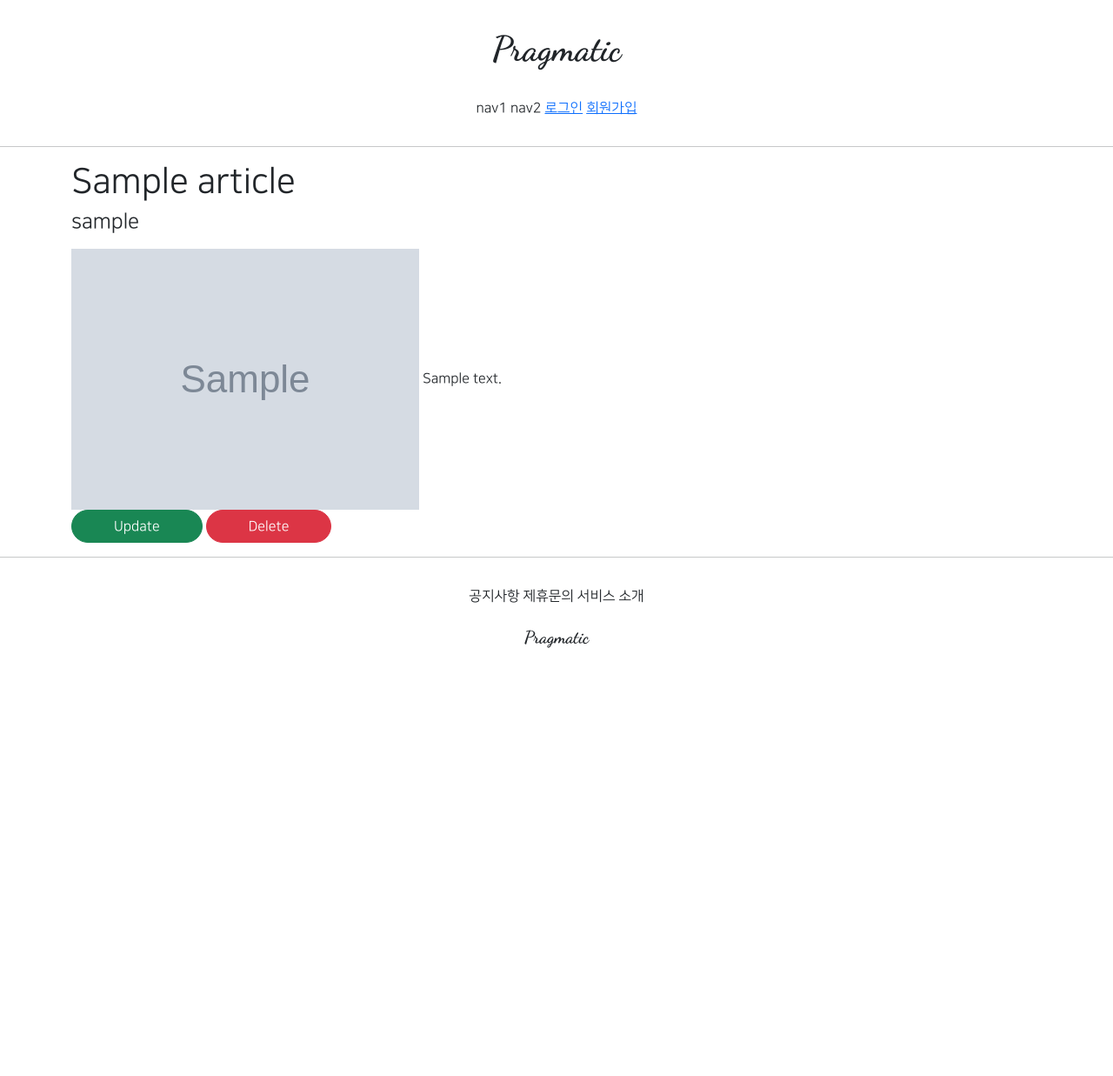
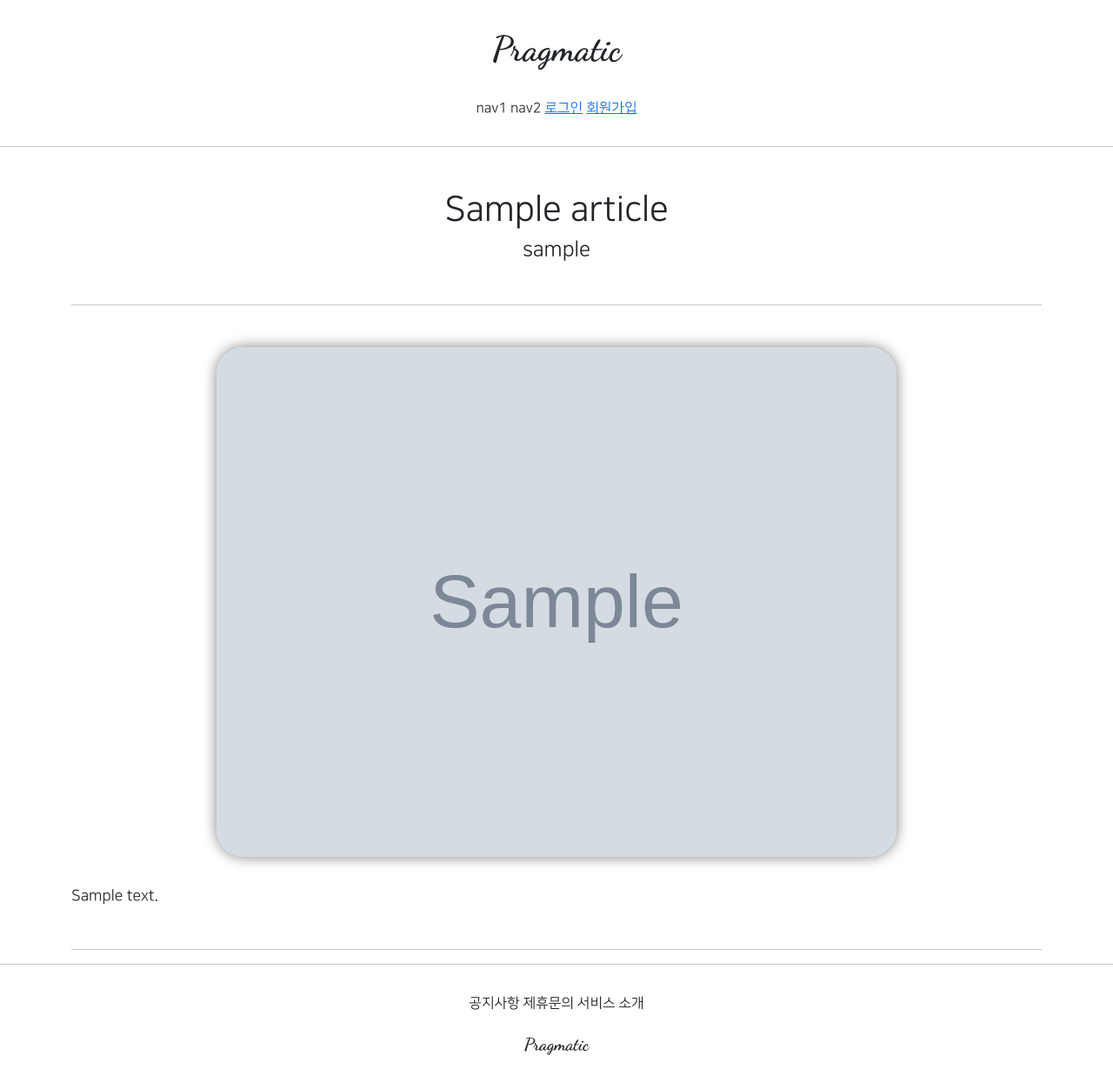
Before and after one commit to jin2313/gis_web_02, a Django app: page /articles/detail/1 in a window 1280 px wide. Shown: the whole page at 87% size. Before the commit the page ends 745 px from the top, so only its background shows below. Run offline with Django 3.2, Linux system fonts and the light colour scheme; tables that the repository leaves empty hold one stand-in row (values such as "Sample post"); grey boxes marked "Sample" are stand-in pictures; parts of the project's set-up code (start-up, migrations or seed data) failed here and were passed over; some libraries are stand-ins or nearby versions.

Commit message:
08/04 web 02 commit4

```diff
--- a/articleapp/templates/articleapp/detail.html
+++ b/articleapp/templates/articleapp/detail.html
@@ -2,17 +2,22 @@
 
 {% block content %}
 
-<div class="container">
-    <div>
+<div class="container text-center">
+    <div class="my-5">
         {# 제목 / 글쓴이 / 날짜 #}
-        <h1>{{ target_article.title }}</h1>
+        <h1 class="NNS_B">{{ target_article.title }}</h1>
         <h4>{{ target_article.writer.profile.nickname }}</h4>
         <p>{{ target_article.create_at }}</p>
     </div>
-    <div>
+    <hr>
+    <div class="my-5">
         {# 게시글 내용 #}
-        <img src="{{ target_article.image.url }}" alt="">
-        {{ target_article.content }}
+        <img src="{{ target_article.image.url }}" alt="" class="article_image">
+        <div class="article_content">
+            {{ target_article.content }}
+        </div>
+
+        {% if target_article_writer == user %}
         <div>
             <a href="{% url 'articleapp:update' pk=target_article.pk %}" class="btn btn-success rounded-pill px-5">
                 Update
@@ -21,6 +26,11 @@
                 Delete
             </a>
         </div>
+        {% endif %}
+    </div>
+    <hr>
+    <div>
+        {# 여기에 댓글 넣을 것 #}
     </div>
 </div>
 
--- a/static/base.css
+++ b/static/base.css
@@ -39,3 +39,15 @@
 .round_button:hover {
     color:dimgrey;
 }
+
+.article_image {
+    width: 70%;
+    border-radius: 2rem;
+    box-shadow: 0 0 1rem grey;
+}
+
+.article_content {
+    font-size: 1.1rem;
+    text-align: left;
+    margin: 2rem 0;
+}
```
